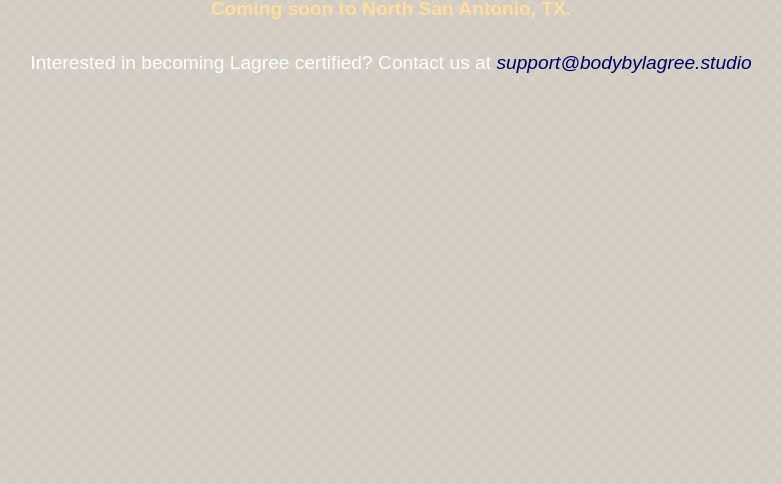
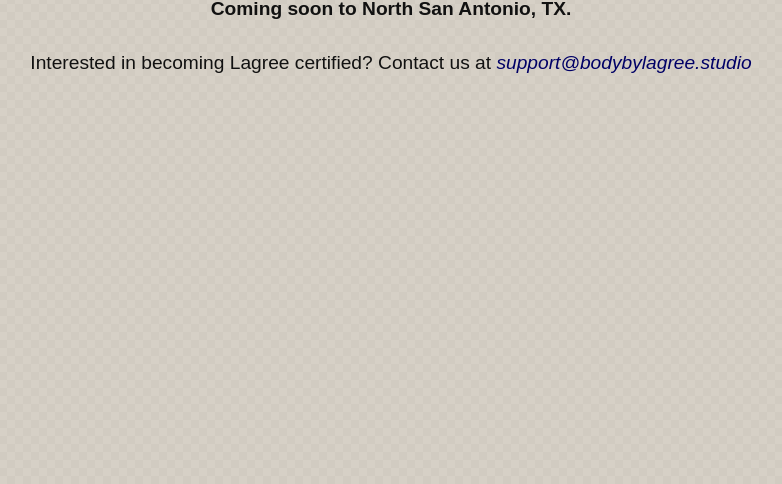
Before and after one commit to jasonjaclyn2017/bodybylagree, a plain HTML site: page index.html in a window 1280 px wide. Shown: the part 316-800 px from the top of the page, without its empty margins (249-1031 px from the left). Drawn offline with Linux system fonts and the light colour scheme.

Commit message:
Fix font colors

```diff
--- a/index.html
+++ b/index.html
@@ -26,13 +26,13 @@
         }
         h2 {
             font-size: 1.2em;
-            color: #ffde9b;
+            color: #111;
             margin: 0;
             padding: 0;
         }
         p {
             font-size: 1.2em;
-            color: #fff;
+            color: #111;
         }
 
         a {
```
